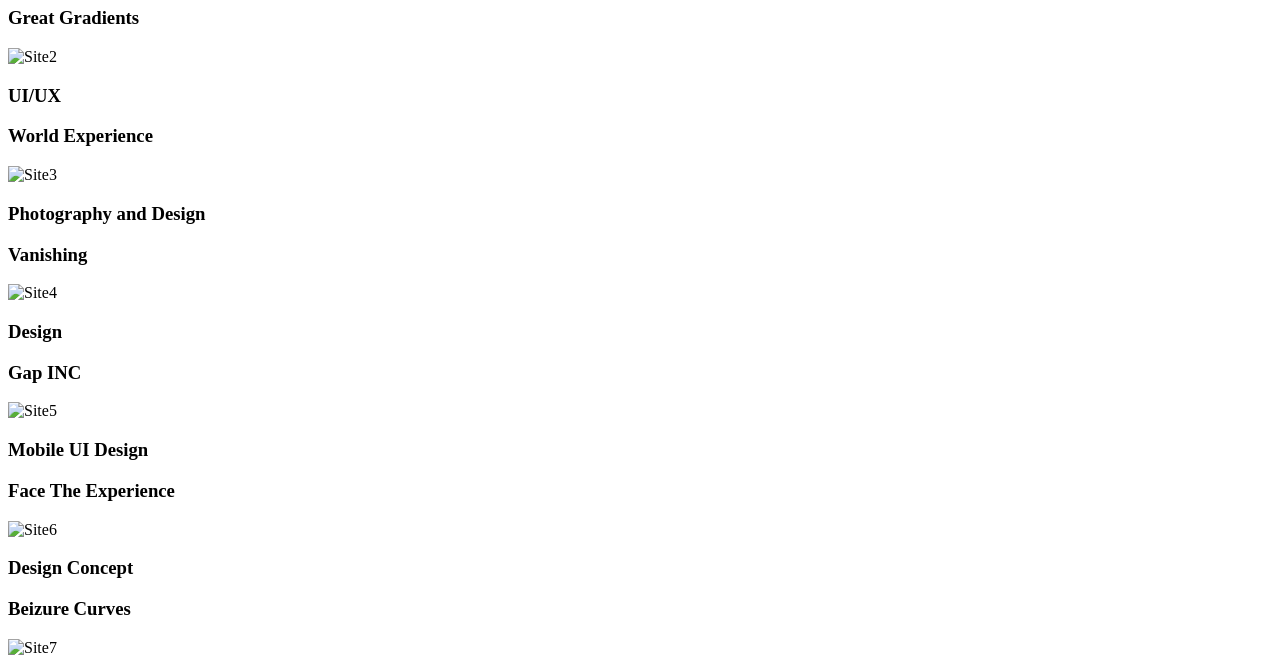
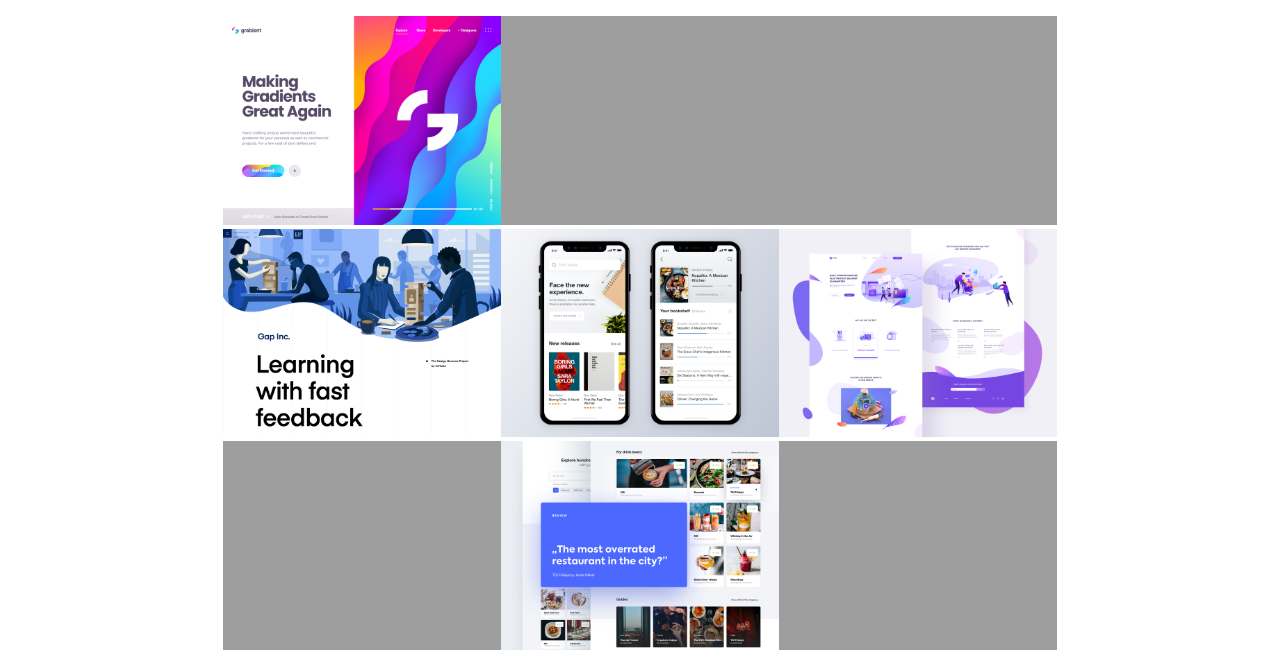
Before and after one commit to PranitChavan/Portfolio-Project, a plain HTML site: page main/work.html in a window 1280 px wide. Shown: the part 285-957 px from the top of the page. Drawn offline with nearby package versions, Linux system fonts and the light colour scheme; the site is published under a folder, as on GitHub Pages, so addresses that start at the root find nothing.

Commit message:
Update 0.1

```diff
--- a/main/about.html
+++ b/main/about.html
@@ -10,8 +10,8 @@
   <link rel="stylesheet" href="https://cdnjs.cloudflare.com/ajax/libs/font-awesome/5.15.1/css/all.min.css"
     integrity="sha512-+4zCK9k+qNFUR5X+cKL9EIR+ZOhtIloNl9GIKS57V1MyNsYpYcUrUeQc9vNfzsWfV28IaLL3i96P9sdNyeRssA=="
     crossorigin="anonymous" />
-  <link rel="shortcut icon" type="image/x-icon" href="/main/img/fav.ico" />
-  <link rel="stylesheet" href="/main/css/style.css" />
+  <link rel="shortcut icon" type="image/x-icon" href="img/fav.ico" />
+  <link rel="stylesheet" href="css/style.css" />
 </head>
 
 <body>
@@ -19,7 +19,7 @@
   <section id="header-1">
     <div class="container">
       <div class="header-nav">
-        <img src="/main/img/logo-white.png" alt="logo" />
+        <img src="img/logo-white.png" alt="logo" />
         <ul>
           <li>
             <a href="index.html"> Home </a>
@@ -42,7 +42,7 @@
       </div>
     </div>
     <div class="about-main">
-      <img src="/main/img/About.jpg" alt="logo">
+      <img src="img/About.jpg" alt="logo">
       <div class="about-bio">
         <h1>Lorem, ipsum.</h1>
         <p>Lorem ipsum dolor sit amet consectetur adipisicing elit. Quos nam commodi asperiores autem reprehenderit
@@ -114,10 +114,10 @@
 
   <section id="logo">
     <div class="about-logo">
-      <img src="/main/img/about-logos/logo-envato.png">
-      <img src="/main/img/about-logos/logo-woocommerce.png">
-      <img src="/main/img/about-logos/logo-wordpress.png">
-      <img src="/main/img/about-logos/logo-magento.png">
+      <img src="img/about-logos/logo-envato.png">
+      <img src="img/about-logos/logo-woocommerce.png">
+      <img src="img/about-logos/logo-wordpress.png">
+      <img src="img/about-logos/logo-magento.png">
     </div>
   </section>
 
@@ -132,7 +132,7 @@
         <p>Lorem, ipsum dolor sit amet consectetur adipisicing elit. Magni, corrupti? Temporibus earum qui nulla ab!
           Enim, harum. Placeat, esse ducimus.</p>
         <ul>
-          <li><img src="/main/img/testimonials/person1.jpg"></li>
+          <li><img src="img/testimonials/person1.jpg"></li>
           <li>John Doe</li>
         </ul>
       </div>
@@ -140,7 +140,7 @@
         <p>Lorem, ipsum dolor sit amet consectetur adipisicing elit. Magni, corrupti? Temporibus earum qui nulla ab!
           Enim, harum. Placeat, esse ducimus.</p>
         <ul>
-          <li><img src="/main/img/testimonials/person2.jpg"></li>
+          <li><img src="img/testimonials/person2.jpg"></li>
           <li>Jane Doe</li>
         </ul>
       </div>
@@ -148,7 +148,7 @@
         <p>Lorem, ipsum dolor sit amet consectetur adipisicing elit. Magni, corrupti? Temporibus earum qui nulla ab!
           Enim, harum. Placeat, esse ducimus.</p>
         <ul>
-          <li><img src="/main/img/testimonials/person3.jpg"></li>
+          <li><img src="img/testimonials/person3.jpg"></li>
           <li>John Doe</li>
         </ul>
       </div>
@@ -156,7 +156,7 @@
         <p>Lorem, ipsum dolor sit amet consectetur adipisicing elit. Magni, corrupti? Temporibus earum qui nulla ab!
           Enim, harum. Placeat, esse ducimus.</p>
         <ul>
-          <li><img src="/main/img/testimonials/person4.jpg"></li>
+          <li><img src="img/testimonials/person4.jpg"></li>
           <li>Jane Doe</li>
         </ul>
       </div>
--- a/main/work.html
+++ b/main/work.html
@@ -10,8 +10,8 @@
   <link rel="stylesheet" href="https://cdnjs.cloudflare.com/ajax/libs/font-awesome/5.15.1/css/all.min.css"
     integrity="sha512-+4zCK9k+qNFUR5X+cKL9EIR+ZOhtIloNl9GIKS57V1MyNsYpYcUrUeQc9vNfzsWfV28IaLL3i96P9sdNyeRssA=="
     crossorigin="anonymous" />
-  <link rel="shortcut icon" type="image/x-icon" href="/main/img/fav.ico" />
-  <link rel="stylesheet" href="/main/css/style.css" />
+  <link rel="shortcut icon" type="image/x-icon" href="img/fav.ico" />
+  <link rel="stylesheet" href="css/style.css" />
 </head>
 
 <body>
@@ -19,7 +19,7 @@
   <section id="header-1">
     <div class="container">
       <div class="header-nav">
-        <img src="/main/img/logo-white.png" alt="logo" />
+        <img src="img/logo-white.png" alt="logo" />
         <ul>
           <li>
             <a href="index.html"> Home </a>
@@ -41,7 +41,7 @@
     </div>
     <div class="work-main">
       <div class="item">
-        <img src="/main/img/items/item1.png" alt="Site1">
+        <img src="img/items/item1.png" alt="Site1">
         <div class="overlay">
           <div class="item-text">
             <h3>Design</h3>
@@ -50,7 +50,7 @@
         </div>
       </div>
       <div class="item">
-        <img src="/main/img/items/item2.png" alt="Site2">
+        <img src="img/items/item2.png" alt="Site2">
         <div class="overlay">
           <div class="item-text">
             <h3>UI/UX</h3>
@@ -59,7 +59,7 @@
         </div>
       </div>
       <div class="item">
-        <img src="/main/img/items/item3.png" alt="Site3">
+        <img src="img/items/item3.png" alt="Site3">
         <div class="overlay">
           <div class="item-text">
             <h3>Photography and Design</h3>
@@ -68,7 +68,7 @@
         </div>
       </div>
       <div class="item">
-        <img src="/main/img/items/item4.png" alt="Site4">
+        <img src="img/items/item4.png" alt="Site4">
         <div class="overlay">
           <div class="item-text">
             <h3>Design</h3>
@@ -77,7 +77,7 @@
         </div>
       </div>
       <div class="item">
-        <img src="/main/img/items/item5.png" alt="Site5">
+        <img src="img/items/item5.png" alt="Site5">
         <div class="overlay">
           <div class="item-text">
             <h3>Mobile UI Design</h3>
@@ -86,7 +86,7 @@
         </div>
       </div>
       <div class="item">
-        <img src="/main/img/items/item6.png" alt="Site6">
+        <img src="img/items/item6.png" alt="Site6">
         <div class="overlay">
           <div class="item-text">
             <h3>Design Concept</h3>
@@ -95,7 +95,7 @@
         </div>
       </div>
       <div class="item">
-        <img src="/main/img/items/item7.png" alt="Site7">
+        <img src="img/items/item7.png" alt="Site7">
         <div class="overlay">
           <div class="item-text">
             <h3>Photography</h3>
@@ -104,7 +104,7 @@
         </div>
       </div>
       <div class="item">
-        <img src="/main/img/items/item8.png" alt="Site8">
+        <img src="img/items/item8.png" alt="Site8">
         <div class="overlay">
           <div class="item-text">
             <h3>Web Apps</h3>
@@ -113,7 +113,7 @@
         </div>
       </div>
       <div class="item">
-        <img src="/main/img/items/item9.png" alt="Site9">
+        <img src="img/items/item9.png" alt="Site9">
         <div class="overlay">
           <div class="item-text">
             <h3>Social Network Concept</h3>
```
Also changed, not shown: main/contact.html (+3 -3 lines), main/index.html (+2 -2 lines).
